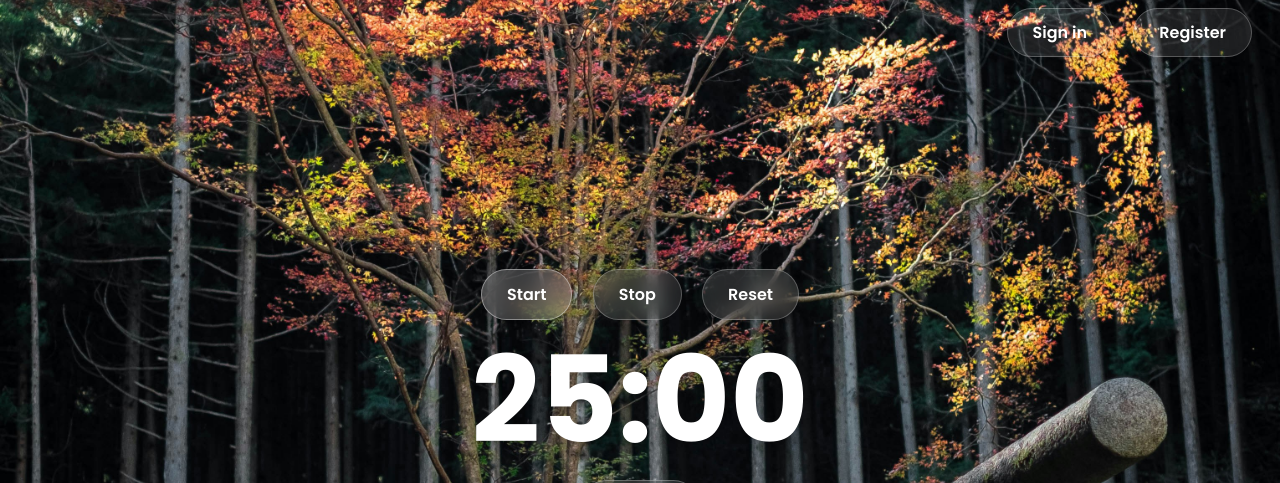
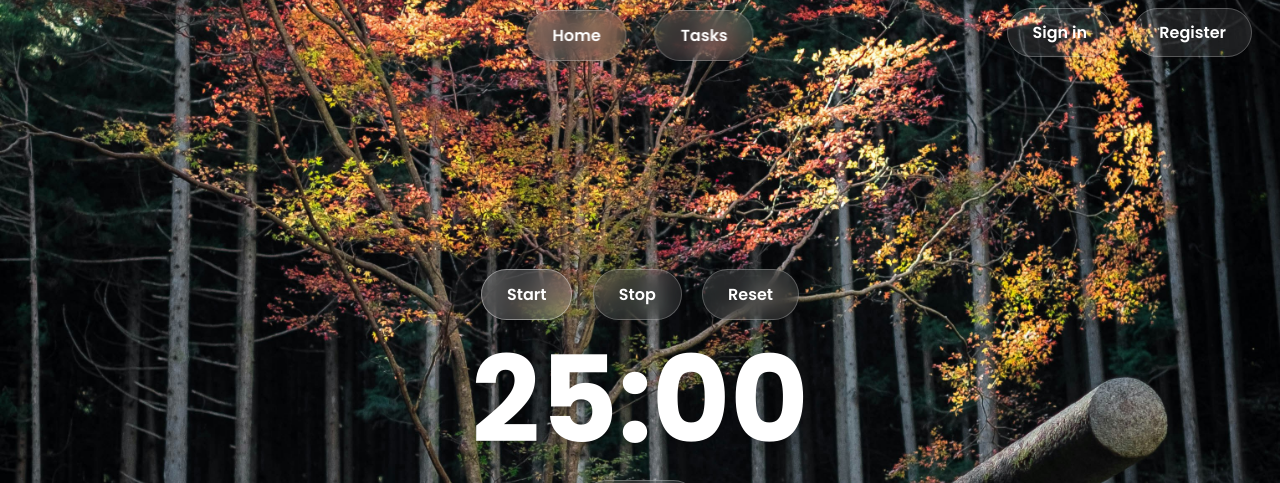
Before and after one commit to ChrisFrias02/Advanced-Pomodoro, a Flask app: page / in a window 1280 px wide. Shown: the top 483 px of the page. Run offline with Flask 3, Linux system fonts and the light colour scheme.

Commit message:
new files

```diff
--- a/main.py
+++ b/main.py
@@ -48,6 +48,11 @@ def login_page():
 def register_page():
     return render_template('register.html')
 
+@app.route('/tasks')
+def tasks_pahe():
+    return render_template('tasks.html')
+
+
 if __name__ == '__main__':
     with app.app_context():
         db.create_all()
--- a/static/style.css
+++ b/static/style.css
@@ -29,6 +29,7 @@ body {
 
 /* --- Top-Right Corner Elements (Login/Profile) --- */
 
+
 .authButton,
 #profilesection {
     position: absolute;
@@ -37,6 +38,14 @@ body {
     display: flex;
     gap: 12px;
 }
+.navigation {
+    position: absolute;
+    top: 10px;
+    left: 50%;
+    transform: translateX(-50%);
+    display: flex;
+    gap: 12px;
+  }
 
 #loggedIn {
     display: flex;
--- a/templates/index.html
+++ b/templates/index.html
@@ -14,6 +14,11 @@
     <div class="authButton">
         <a href="/login" id="login" class="button">Sign in</a>
         <a href="/register" id="register" class="button">Register</a>
+    </div>
+
+    <div class="navigation">
+        <a href ="/" id = "home" class = "button">Home</a>
+        <a href = "/tasks" id = "tasks" class = "button">Tasks</a>
     </div>
 
     <div id="profilesection">
```
Also changed, not shown: static/tasks.css (added), templates/tasks.html (added).
